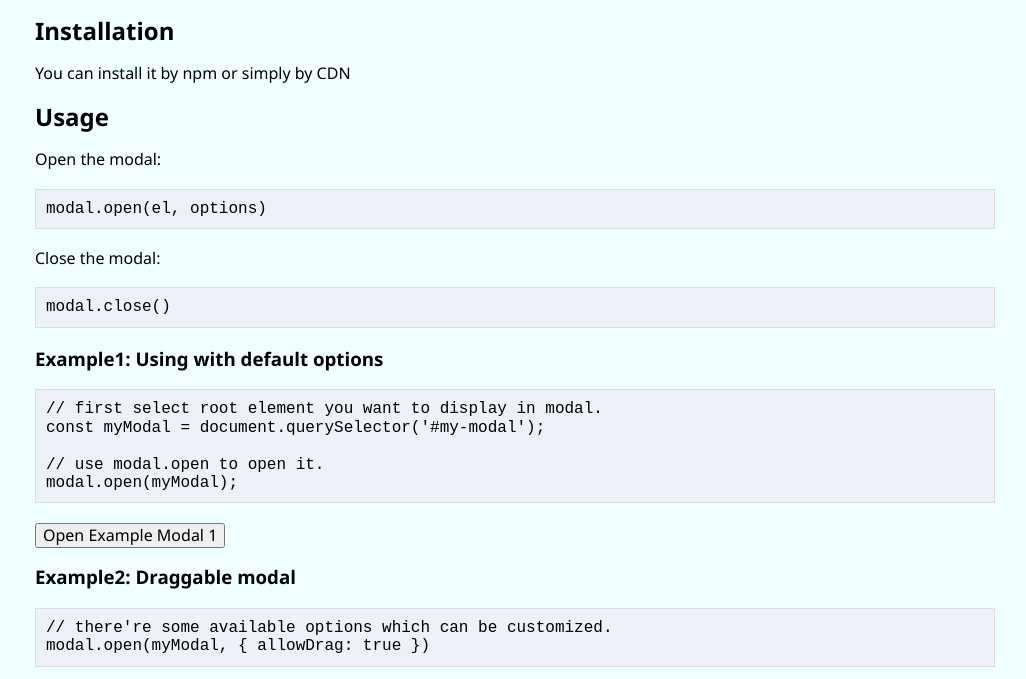
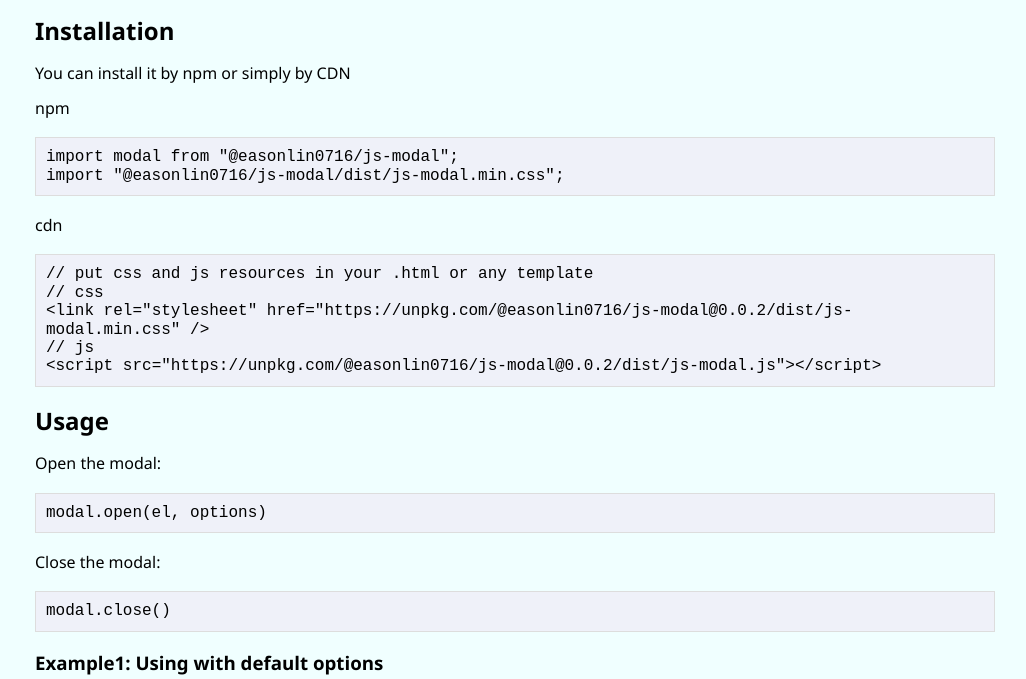
Before and after one commit to EasonLin0716/JS-Modal, a website built with webpack: page demo/index.html in a window 1280 px wide. Shown: the part 121-800 px from the top of the page, without its empty margins (125-1151 px from the left). Built offline with nearby package versions, Linux system fonts and the light colour scheme.

Commit message:
doc: add cdn, npm usage

```diff
--- a/demo/index.html
+++ b/demo/index.html
@@ -18,6 +18,30 @@
       <p>Easy usage and lightweight vanilla js modal</p>
       <h2>Installation</h2>
       <p>You can install it by npm or simply by CDN</p>
+      <p>npm</p>
+      <code>
+        <span>import modal from "@easonlin0716/js-modal";</span>
+        <span>import "@easonlin0716/js-modal/dist/js-modal.min.css";</span>
+      </code>
+      <p>cdn</p>
+      <code>
+        <span>// put css and js resources in your .html or any template</span>
+        <span>// css</span>
+        <div class="inline">
+          <span><</span>link rel="stylesheet"
+          href="https://unpkg.com/@easonlin0716/js-modal@0.0.2/dist/js-modal.min.css"<span
+          ></span><span> /</span><span>></span>
+        </div>
+        <span>// js</span>
+        <span
+          ><div class="inline">
+            <span><</span>script
+            src="https://unpkg.com/@easonlin0716/js-modal@0.0.2/dist/js-modal.js"<span
+              >></span
+            ><span><</span><span>/</span><span>script</span><span>></span>
+          </div></span
+        >
+      </code>
       <h2>Usage</h2>
       <p>Open the modal:</p>
       <code>modal.open(el, options)</code>
--- a/demo/style.css
+++ b/demo/style.css
@@ -38,3 +38,7 @@ td {
   padding: 10px;
   border: 1px solid #333;
 }
+
+.inline span {
+  display: inline;
+}
```
Also changed, not shown: README.md.
